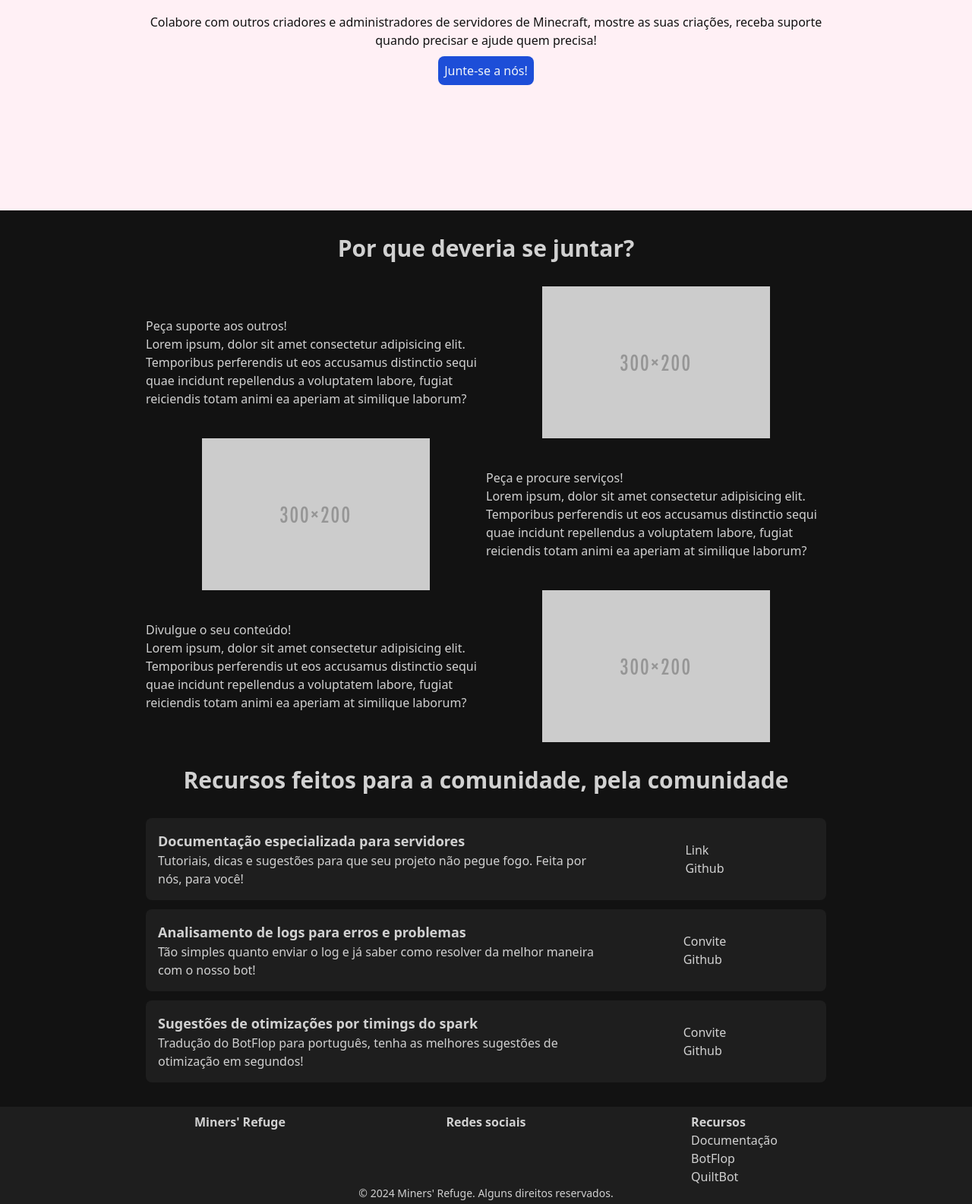
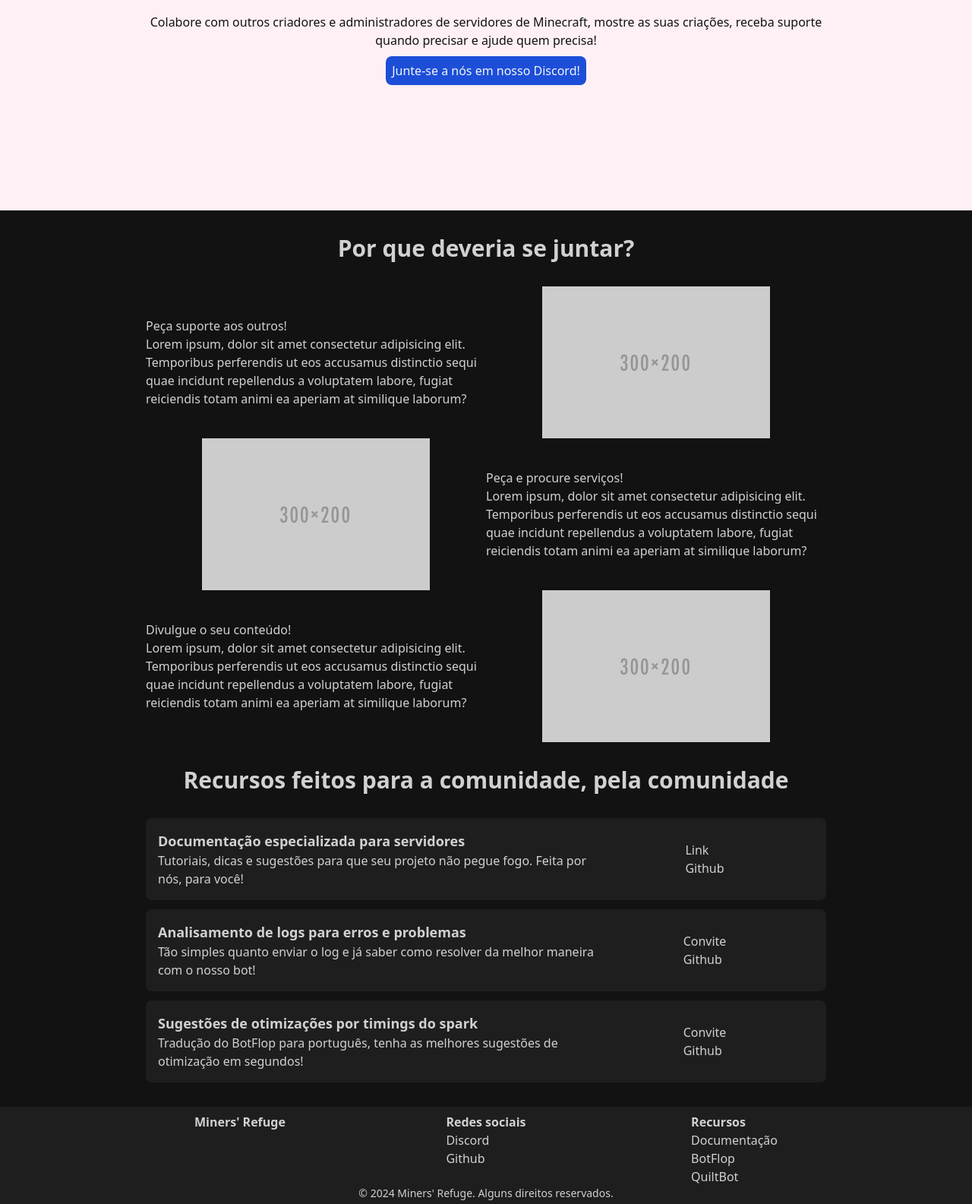
Before and after one commit to MinersRefuge/website, a website: page index.html in a window 1280 px wide. Shown: the part 395-1980 px from the top of the page at 76% size. Drawn offline with Linux system fonts and the light colour scheme; a web font is replaced by a local one.

Commit message:
Pequena reescrita

```diff
--- a/index.html
+++ b/index.html
@@ -22,7 +22,7 @@
                 <h1 class="text-7xl font-bold">A comunidade que cresce junto com você</h1>
                 <p class="mt-8 mb-4">Colabore com outros criadores e administradores de servidores de Minecraft, mostre as suas criações, receba suporte quando precisar e ajude quem precisa!</p>
                 <a class="mx-auto bg-blue-700 p-2 rounded-lg text-slate-100 hover:bg-surfaceInverted" href="https://dc.minersrefuge.com.br">
-                    Junte-se a nós!
+                    Junte-se a nós em nosso Discord!
                 </a>
             </div>
         </div>
@@ -102,6 +102,8 @@
             </div>
             <div class="mx-auto">
                 <h1 class="font-bold">Redes sociais</h1>
+                <p>Discord</p>
+                <p>Github</p>
             </div>
             <div class="ml-auto">
                 <h1 class="font-bold">Recursos</h1>
```
